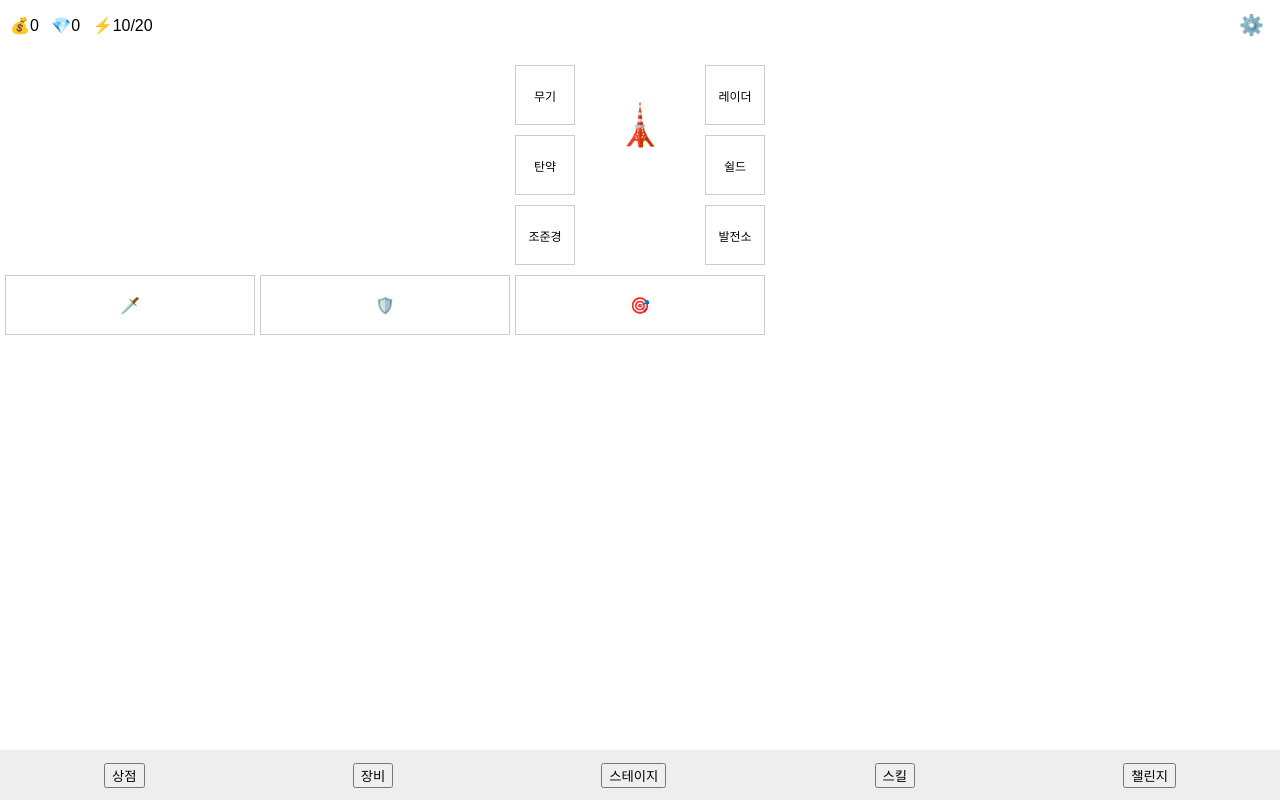
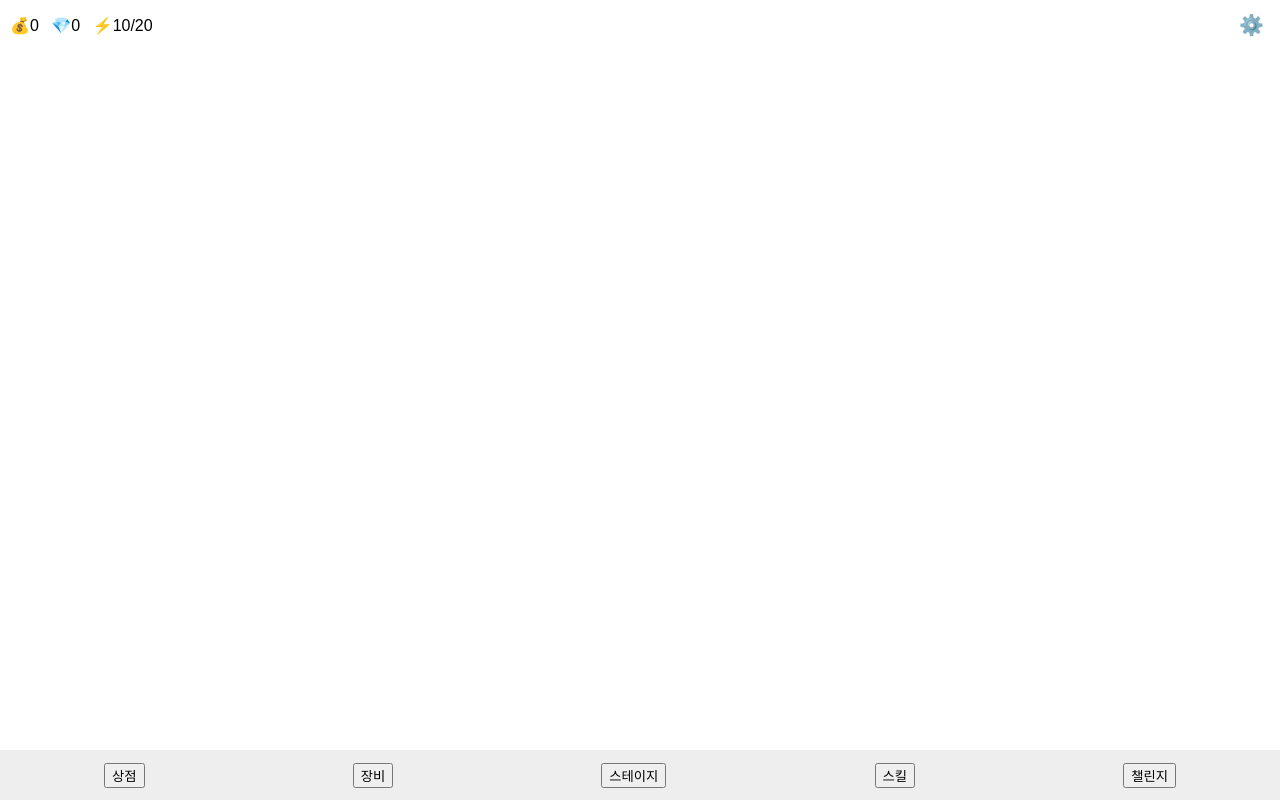
Before and after one commit to bbibbubbang/towerdefense, a plain HTML site: page index.html in a window 1280 px wide. Drawn offline with Linux system fonts and the light colour scheme.

Commit message:
Fix screen not switching

```diff
--- a/style.css
+++ b/style.css
@@ -55,8 +55,8 @@
   overflow: hidden;
 }
 
-.screen.hidden {
-  display: none;
+.hidden {
+  display: none !important;
 }
 
 #equipment-screen {
```
